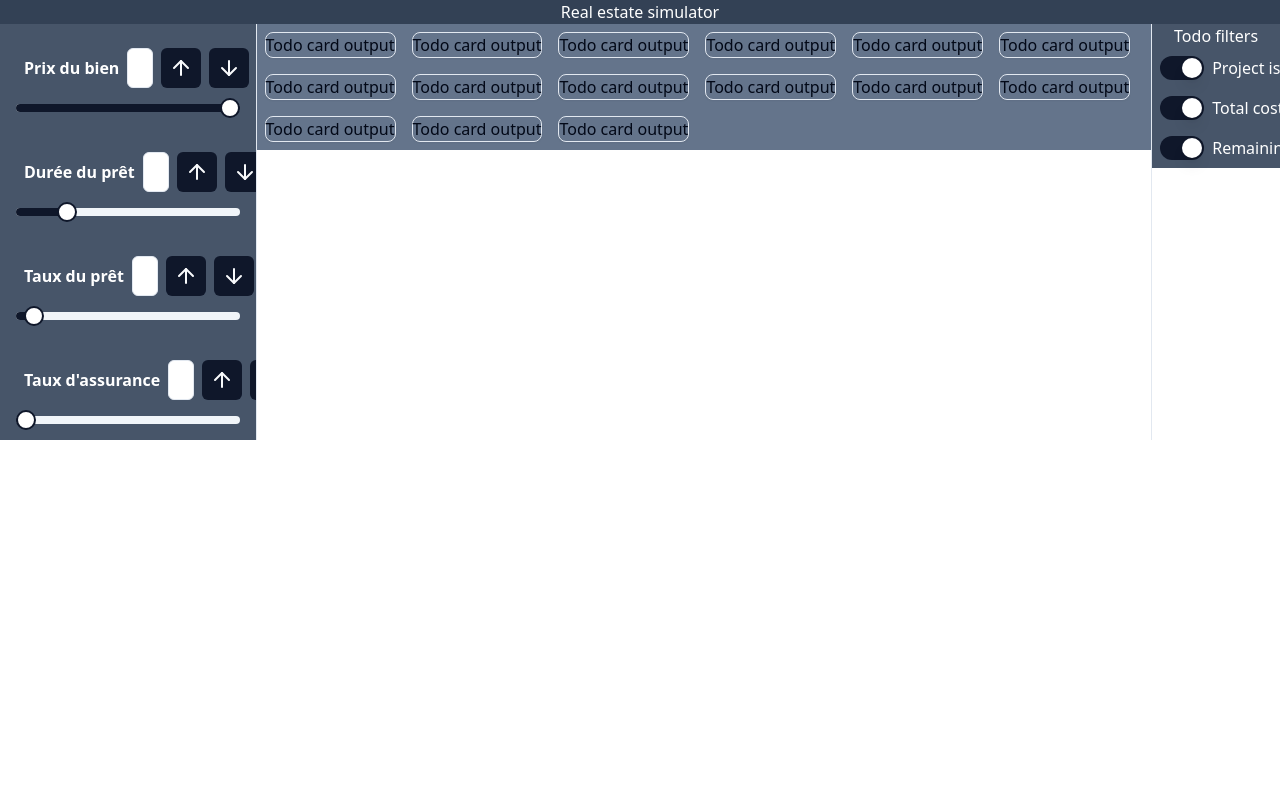
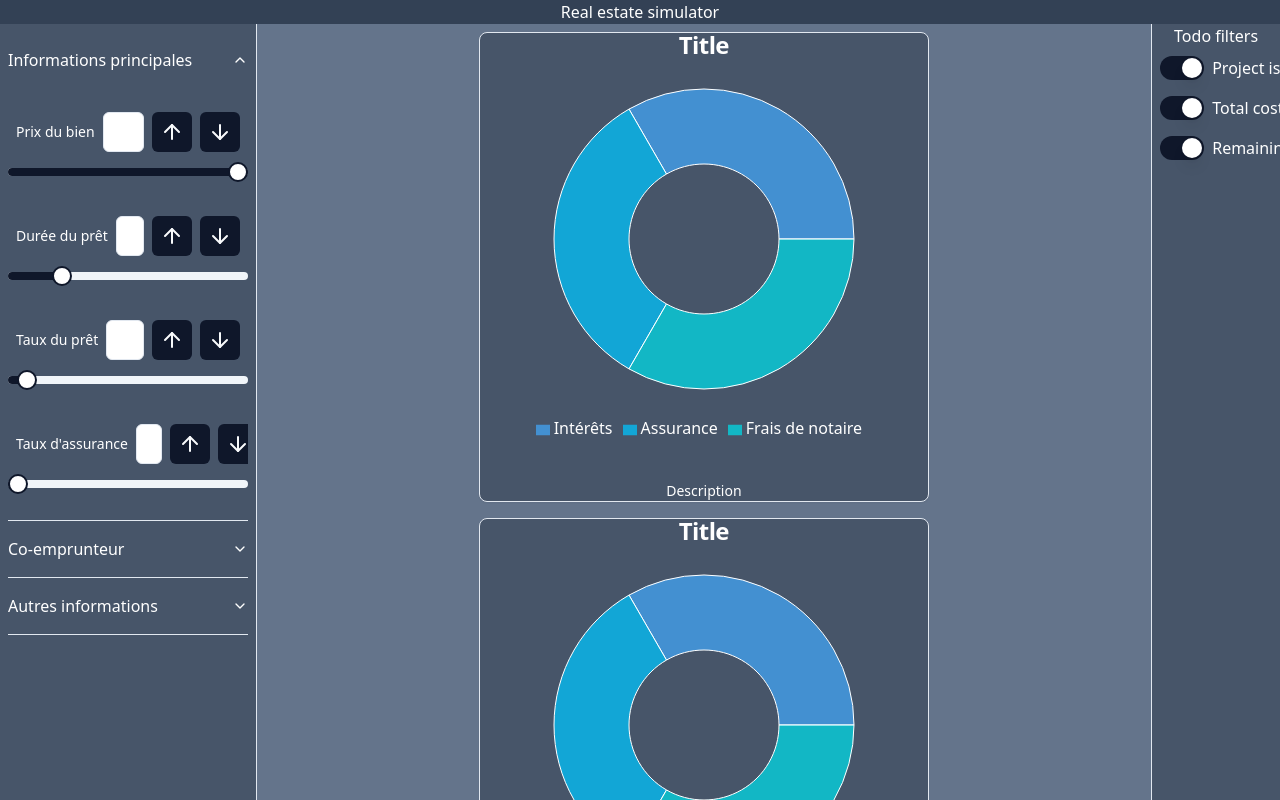
Before and after one commit to Yozamu/immo-simulator-v2, a React (Vite) app: page / in a window 1280 px wide. Shown: the top 800 px of the page. Built offline with nearby package versions, Linux system fonts and the light colour scheme.

Commit message:
feat: added outputs, updated other compos, added first graphic (wip)

```diff
--- a/src/components/filters/Filters.tsx
+++ b/src/components/filters/Filters.tsx
@@ -8,7 +8,7 @@ const FILTERS = [
 
 const Filters: React.FC = () => {
   return (
-    <div className="bg-slate-600">
+    <div className="bg-slate-600 min-h-full">
       <div>Todo filters</div>
       {FILTERS.map((filter) => (
         <Filter key={filter.name} name={filter.name} title={filter.title} />
--- /dev/null
+++ b/src/components/graphics/TotalCost.tsx
@@ -0,0 +1,44 @@
+import { PieChart, Pie, Cell, ResponsiveContainer, Legend, Tooltip } from 'recharts';
+
+interface Props {}
+
+const TotalCost: React.FC<Props> = () => {
+  const totalInterestCost = 1000;
+  const totalInsuranceCost = 1000;
+  const notaryFees = 1000;
+
+  const pieData = [
+    { name: 'Intérêts', value: totalInterestCost },
+    { name: 'Assurance', value: totalInsuranceCost },
+    { name: 'Frais de notaire', value: notaryFees },
+  ];
+
+  const COLORS = ['rgba(66, 165, 245, 0.75)', 'rgba(0, 194, 251, 0.75)', 'rgba(0, 217, 228, 0.75)'];
+
+  return (
+    <div style={{ width: '400px', height: '400px' }}>
+      <ResponsiveContainer width="100%" height="100%">
+        <PieChart width={400} height={400}>
+          <Pie
+            data={pieData}
+            cx="50%"
+            cy="50%"
+            labelLine={false}
+            outerRadius={150}
+            innerRadius={75}
+            fill="#fff"
+            dataKey="value"
+          >
+            {pieData.map((_entry, index) => (
+              <Cell key={`cell-${index}`} fill={COLORS[index % COLORS.length]} />
+            ))}
+          </Pie>
+          <Legend height={36} formatter={(value, _entry, _index) => <span style={{ color: 'white' }}>{value}</span>} />
+          <Tooltip />
+        </PieChart>
+      </ResponsiveContainer>
+    </div>
+  );
+};
+
+export default TotalCost;
--- a/src/components/inputs/CustomInput.tsx
+++ b/src/components/inputs/CustomInput.tsx
@@ -19,9 +19,9 @@ const CustomInput: React.FC<CustomInputProps> = ({ name, title, step = 10 }) =>
   };
 
   return (
-    <div className="flex flex-col gap-2 p-4">
+    <div className="flex flex-col gap-2 py-4">
       <div className="flex p-2 gap-2 items-center">
-        <strong className="whitespace-nowrap">{title}</strong>
+        <label className="whitespace-nowrap">{title}</label>
         <Input
           className="text-black max-w-fit"
           type="number"
--- a/src/components/inputs/Inputs.tsx
+++ b/src/components/inputs/Inputs.tsx
@@ -1,5 +1,6 @@
 import React from 'react';
 import CustomInput from './CustomInput';
+import { Accordion, AccordionContent, AccordionItem, AccordionTrigger } from '@/components/ui/accordion';
 
 const INPUTS = [
   { title: 'Prix du bien', name: 'price' },
@@ -10,10 +11,25 @@ const INPUTS = [
 
 const Inputs: React.FC = () => {
   return (
-    <div className="bg-slate-600">
-      {INPUTS.map((input) => (
-        <CustomInput key={input.name} name={input.name} title={input.title} />
-      ))}
+    <div className="bg-slate-600 p-2 min-h-full">
+      <Accordion type="multiple" defaultValue={['main']}>
+        <AccordionItem value="main">
+          <AccordionTrigger>Informations principales</AccordionTrigger>
+          <AccordionContent>
+            {INPUTS.map((input) => (
+              <CustomInput key={input.name} name={input.name} title={input.title} />
+            ))}
+          </AccordionContent>
+        </AccordionItem>
+        <AccordionItem value="co">
+          <AccordionTrigger>Co-emprunteur</AccordionTrigger>
+          <AccordionContent>Todo</AccordionContent>
+        </AccordionItem>
+        <AccordionItem value="other">
+          <AccordionTrigger>Autres informations</AccordionTrigger>
+          <AccordionContent>Todo</AccordionContent>
+        </AccordionItem>
+      </Accordion>
     </div>
   );
 };
--- a/src/components/outputs/CardOutput.tsx
+++ b/src/components/outputs/CardOutput.tsx
@@ -1,7 +1,21 @@
-import { Card } from '@/components/ui/card';
+import { Card, CardContent, CardDescription, CardTitle } from '@/components/ui/card';
 
-const CardOutput: React.FC = () => {
-  return <Card className="bg-slate-500">Todo card output</Card>;
+interface CardOutputProps {
+  title: string;
+  description?: string;
+  Graphic: React.FC;
+}
+
+const CardOutput: React.FC<CardOutputProps> = ({ title, description, Graphic }) => {
+  return (
+    <Card className="bg-slate-600 text-white">
+      <CardTitle>{title}</CardTitle>
+      <CardContent>
+        <Graphic />
+      </CardContent>
+      <CardDescription className="text-white">{description}</CardDescription>
+    </Card>
+  );
 };
 
 export default CardOutput;
--- a/src/components/outputs/Outputs.tsx
+++ b/src/components/outputs/Outputs.tsx
@@ -1,10 +1,22 @@
+import TotalCost from '@/components/graphics/TotalCost';
 import CardOutput from '@/components/outputs/CardOutput';
+import useMainStore from '@/store/store';
+
+const OUTPUTS = [
+  { Graphic: TotalCost, description: 'Description', title: 'Title', name: 'totalCost' },
+  { Graphic: TotalCost, title: 'Title', name: 'totalCost' },
+  { Graphic: TotalCost, description: 'Description', title: 'Title', name: 'totalCost' },
+  { Graphic: TotalCost, description: 'Description', title: 'Title', name: 'totalCost' },
+];
 
 const Outputs: React.FC = () => {
+  const filters = useMainStore((state) => state.filters);
+  const filteredOutputs = OUTPUTS.filter((output) => filters[output.name]);
+
   return (
-    <div className="bg-slate-500 flex flex-wrap gap-4 p-2">
-      {Array.from({ length: 15 }).map((_, i) => (
-        <CardOutput key={i} />
+    <div className="bg-slate-500 flex flex-wrap gap-4 p-2 justify-center min-h-full">
+      {filteredOutputs.map((card, i) => (
+        <CardOutput key={i} {...card} />
       ))}
     </div>
   );
```
